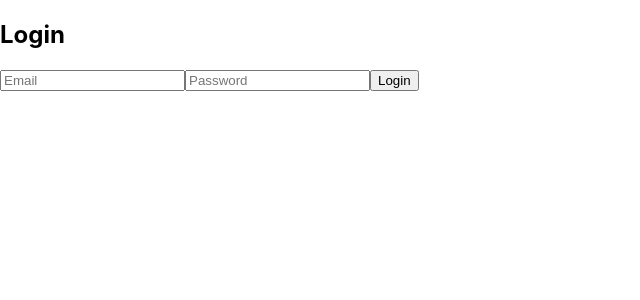
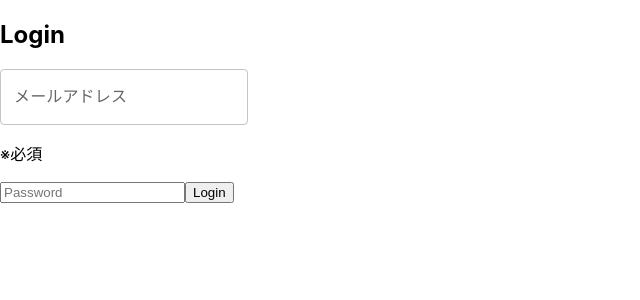
Before and after one commit to takumiTakahata/equipment_management_system, a React (Create React App) app in the folder app/: page /user_login in a window 1280 px wide. Before the commit this address had no page. Shown: the top 300 px of the page, without its empty margins (0-640 px from the left). Built offline with nearby package versions, Linux system fonts and the light colour scheme.

Commit message:
メール入力欄

```diff
--- a/app/src/components/user_login.tsx
+++ b/app/src/components/user_login.tsx
@@ -79,15 +79,21 @@ const Login: React.FC = () => {
   };
 
   return (
-    <div>
+    <div id="user_login">
       <h2>Login</h2>
-      <input
-        type="email"
-        value={email}
-        onChange={(e) => setEmail(e.target.value)}
-        placeholder="Email"
-        required
-      />
+      <div className="user_login_email">
+        <TextField
+          label="メールアドレス"
+          type="email"
+          className="user_login_email_text"
+          value={email}
+          onChange={(e) => setEmail(e.target.value)}
+          error={!!emailError}
+          helperText={emailError}
+        />
+      </div>
+
+      {!emailError && <p className="ad_login_required_txt">※必須</p>}
       <input
         type="password"
         value={password}
```
